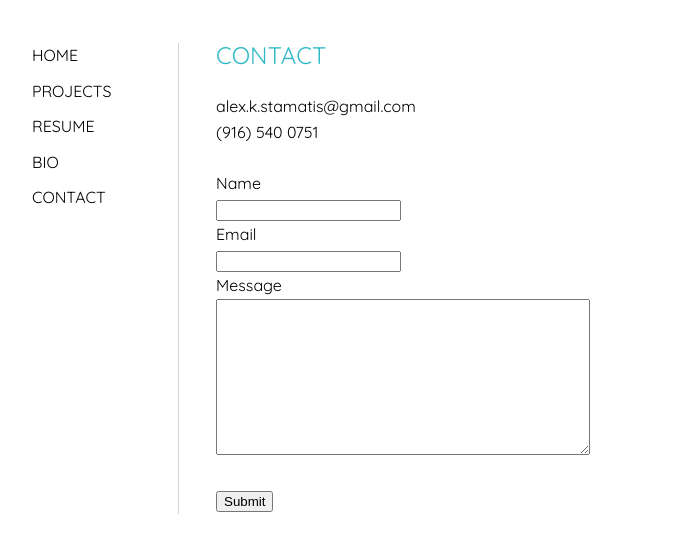
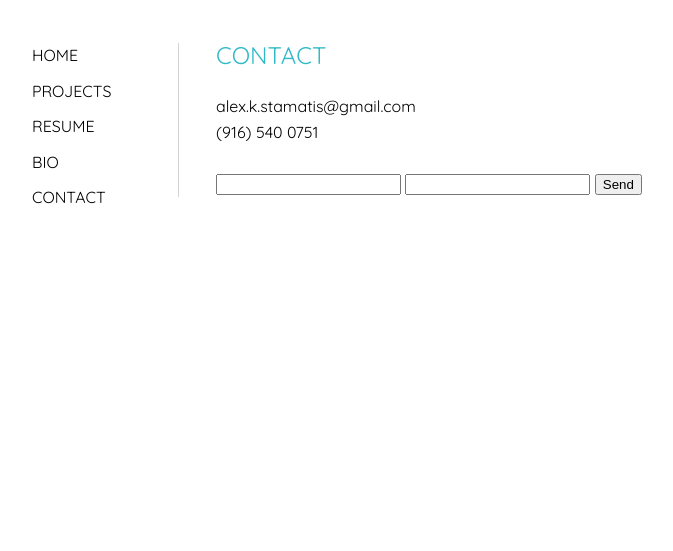
Before and after one commit to alexander-stamatis/alex.github.io, a plain HTML site: page index.html in a window 1280 px wide. Both pictures are taken after a click on the item "CONTACT". Shown: the part 149-700 px from the top of the page, without its empty margins (148-821 px from the left). Drawn offline with nearby package versions, Linux system fonts and the light colour scheme.

Commit message:
405 Not Allowed, externally hosted PHP for website externally

```diff
--- a/index.html
+++ b/index.html
@@ -256,7 +256,14 @@
                     <p>alex.k.stamatis@gmail.com</p>
                     <p>(916) 540 0751</p>
                     <p>&nbsp;</p>
-                    <form name="contact-form" method="POST" action="contact.php">
+                    <form action="https://formspree.io/alex.k.stamatis@gmail.com"
+                        method="POST">
+                        <input type="text" name="name">
+                        <input type="email" name="_replyto">
+                        <input type="submit" value="Send">
+                    </form>
+                    <!--Apperantly git is static only and doesn't support back end stuff, php must be externally hosted-->
+                    <!--<form name="contact-form" method="POST" action="contact.php">
                         <p>Name</p>
                         <input type="text" name="name">
                         <p>Email</p>
@@ -265,7 +272,7 @@
                         <textarea type="text" name="message"></textarea>
                         <p>&nbsp;</p>
                         <input id="submit" name="submit" type="submit" value="Submit">
-                    </form>
+                    </form>-->
                 </div>
             </div>
         </div>
```
